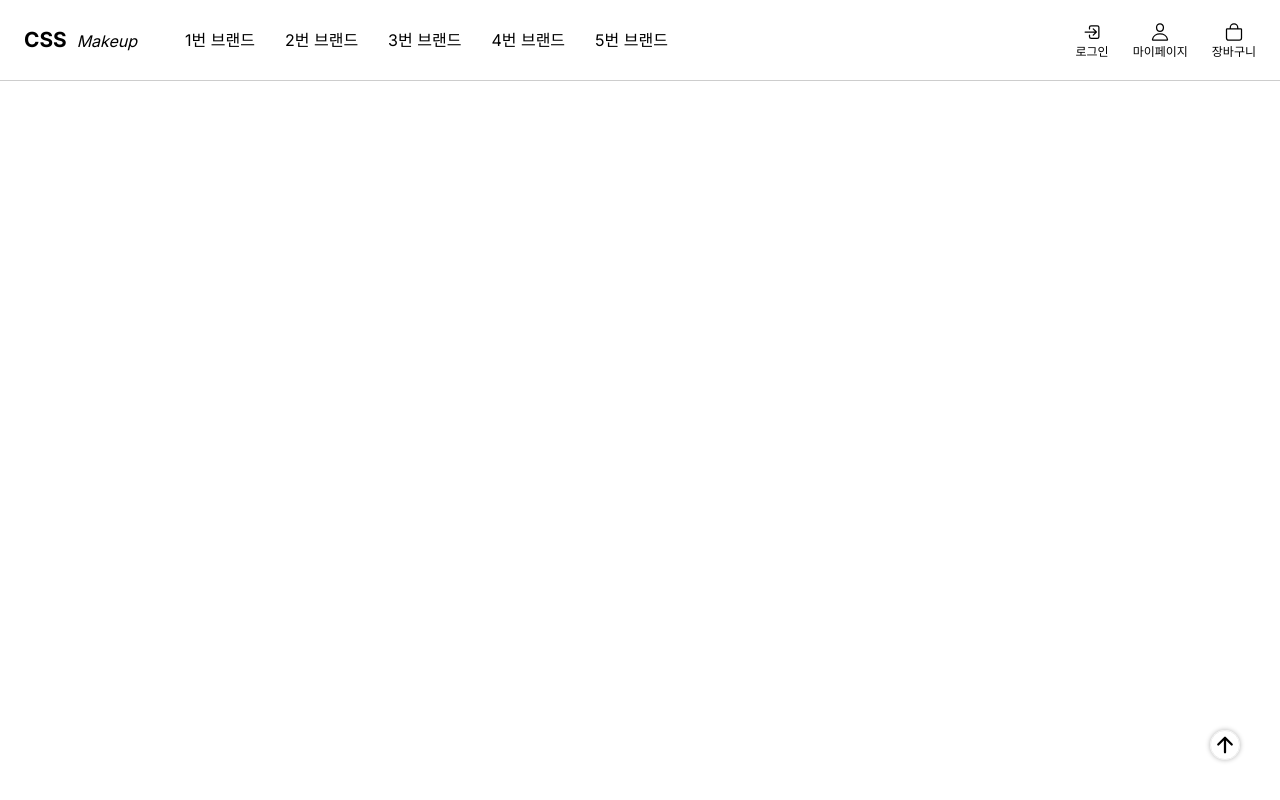
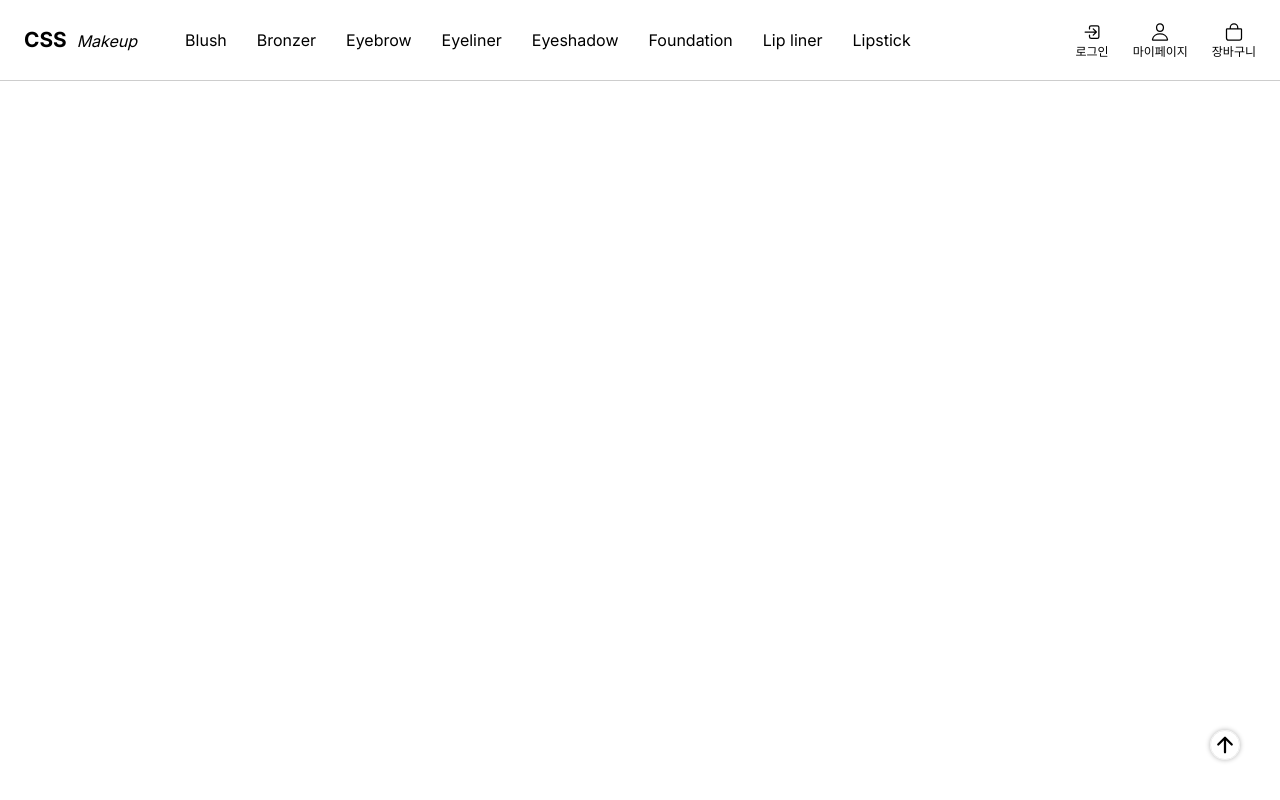
Before and after one commit to Codiving/DevStudy, a Next.js app: page / in a window 1280 px wide. Built offline with nearby package versions, Linux system fonts and the light colour scheme.

Commit message:
feat: HeaderNavDropdown 컴포넌트 구현

```diff
--- a/src/components/Header/HeaderNav.module.css
+++ b/src/components/Header/HeaderNav.module.css
@@ -1,7 +1,7 @@
 .navContainer {
   display: flex;
   flex: 1;
-  align-items: center;
+  align-items: stretch;
   gap: 24px;
 }
 
--- a/src/components/Header/HeaderNav.tsx
+++ b/src/components/Header/HeaderNav.tsx
@@ -1,18 +1,11 @@
 import { IoBagOutline, IoLogInOutline, IoPersonOutline } from "react-icons/io5";
 import styles from "./HeaderNav.module.css";
+import HeaderNavDropdown from "./HeaderNavDropdown";
 
 const HeaderNav = () => {
   return (
     <div className={styles.navContainer}>
-      <nav className={styles.nav}>
-        <ul className={styles.menu}>
-          <li>1번 브랜드</li>
-          <li>2번 브랜드</li>
-          <li>3번 브랜드</li>
-          <li>4번 브랜드</li>
-          <li>5번 브랜드</li>
-        </ul>
-      </nav>
+      <HeaderNavDropdown />
       <div className={styles.iconContainer}>
         <IoLogInOutline size={20} />
         <span className={styles.iconText}>로그인</span>
--- /dev/null
+++ b/src/components/Header/HeaderNavDropdown.module.css
@@ -0,0 +1,44 @@
+.container {
+  margin-right: auto;
+}
+
+.menu {
+  display: flex;
+  align-items: center;
+  gap: 30px;
+  height: 100%;
+}
+
+.menuItem {
+  position: relative;
+  display: inline-block;
+  height: inherit;
+}
+
+.menuItemText {
+  display: flex;
+  align-items: center;
+  height: inherit;
+}
+
+.submenu {
+  position: absolute;
+  display: none;
+  border: 1px solid #ece9e9;
+  background-color: #fff;
+}
+
+.menuItem:hover .submenu {
+  display: block;
+}
+
+.submenuLink {
+  display: block;
+  padding: 8px 15px;
+  color: #333;
+  text-decoration: none;
+}
+
+.submenuLink:hover {
+  background-color: #f4f4f4;
+}
--- /dev/null
+++ b/src/components/Header/HeaderNavDropdown.tsx
@@ -0,0 +1,57 @@
+import styles from "./HeaderNavDropdown.module.css";
+
+const PRODUCT_LIST: Product[] = [
+  { name: "Blush", categories: ["Powder", "Cream"] },
+  { name: "Bronzer", categories: ["Powder"] },
+  { name: "Eyebrow", categories: ["Pencil"] },
+  { name: "Eyeliner", categories: ["Liquid", "Pencil", "Gel", "Cream"] },
+  { name: "Eyeshadow", categories: ["Palette", "Pencil", "Cream"] },
+  {
+    name: "Foundation",
+    categories: [
+      "Concealer",
+      "Liquid",
+      "Contour",
+      "Bb cc",
+      "Cream",
+      "Mineral",
+      "Powder",
+      "Highlighter"
+    ]
+  },
+  { name: "Lip liner", categories: ["Pencil"] },
+  {
+    name: "Lipstick",
+    categories: ["Lipstick", "Lip gloss", "Liquid", "Lip stain"]
+  }
+];
+
+const HeaderNavDropdown = () => {
+  return (
+    <nav className={styles.container}>
+      <ul className={styles.menu}>
+        {PRODUCT_LIST.map((product, index) => {
+          const { name, categories } = product;
+          return (
+            <li key={index} className={styles.menuItem}>
+              <p className={styles.menuItemText}>{name}</p>
+              {!!categories.length && (
+                <ul className={styles.submenu}>
+                  {categories.map((category, idx) => (
+                    <li key={idx}>
+                      <a href="#" className={styles.submenuLink}>
+                        {category}
+                      </a>
+                    </li>
+                  ))}
+                </ul>
+              )}
+            </li>
+          );
+        })}
+      </ul>
+    </nav>
+  );
+};
+
+export default HeaderNavDropdown;
```
Also changed, not shown: type.d.ts (added, +32 -0 lines).
